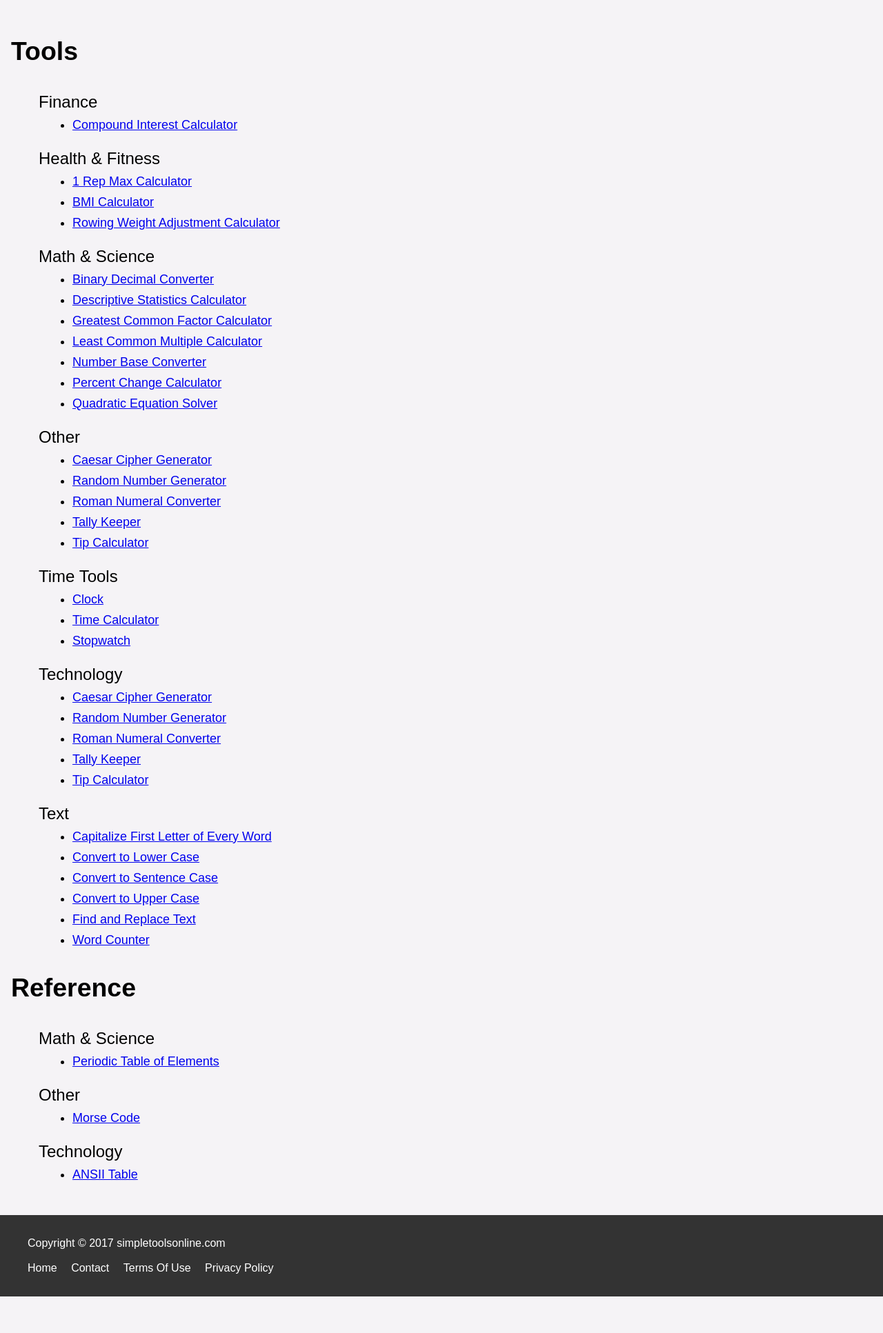
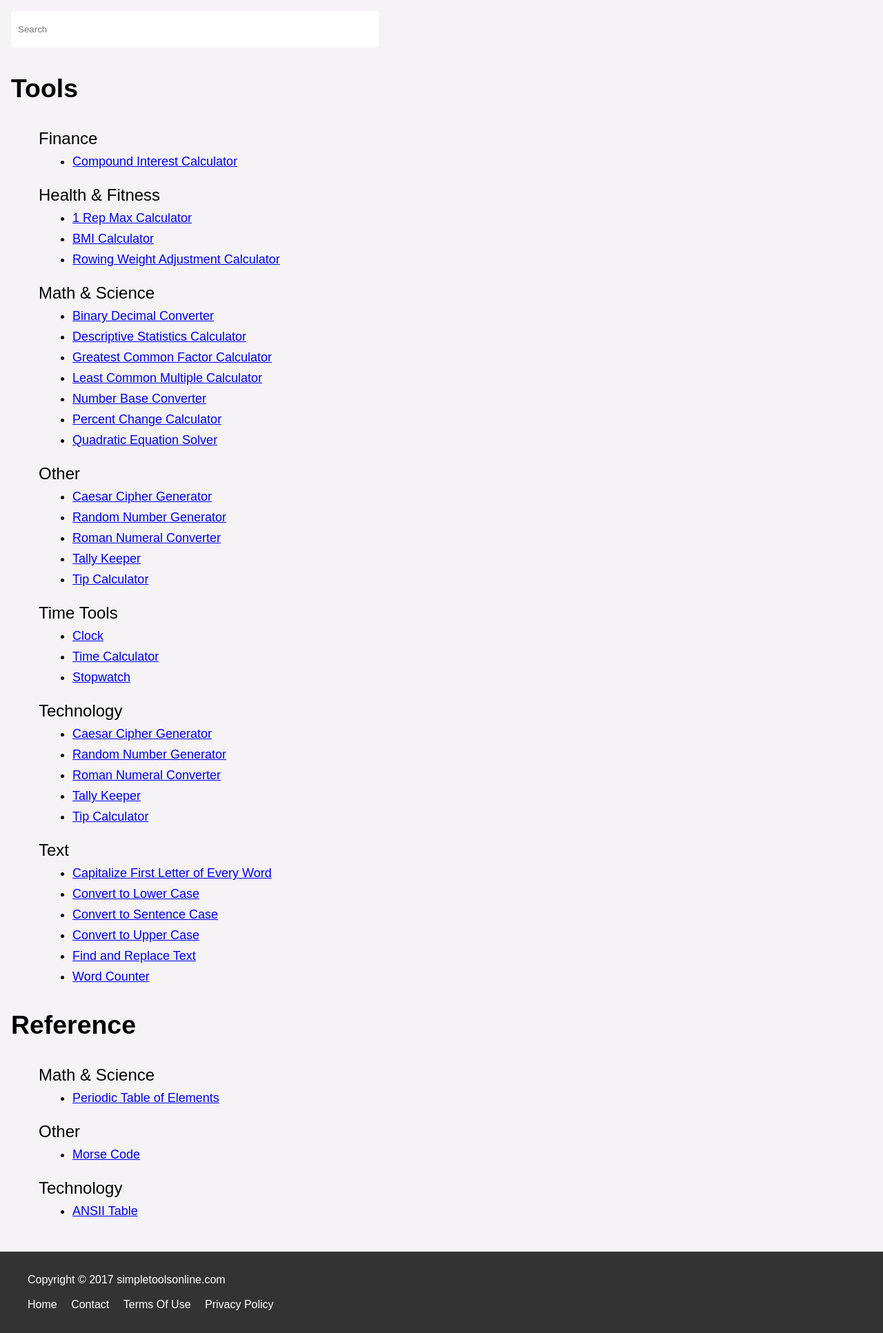
Before and after one commit to PJ-Finlay/Simple-Tools-Online, a PHP site: page / in a window 1280 px wide. Shown: the part 93-2026 px from the top of the page at 69% size. Before the commit the page ends 1973 px from the top, so only its background shows below. Run offline with PHP 8.4, Linux system fonts and the light colour scheme.

Commit message:
Added search feature on home page

```diff
--- a/css/style.css
+++ b/css/style.css
@@ -86,7 +86,7 @@ footer a {
   margin: .5em; }
 
 /* Forms */
-input[type="text"], input[type="number"], textarea {
+input[type="text"], input[type="number"], input[type="search"], textarea {
   height: 2em;
   padding: .3em;
   border-radius: .3em;
@@ -156,6 +156,12 @@ th {
   width: 100%;
   height: 100%; }
 
+#mainSearch {
+  height: 4em;
+  width: 40em;
+  padding: .75em;
+  max-width: 95%; }
+
 /*Mobile Styles*/
 @media only screen and (max-width: 500px) {
   .tool {
--- a/css/style.scss
+++ b/css/style.scss
@@ -132,7 +132,7 @@ $toolSubSectionBorderRadius: 5px;
 
 
 /* Forms */
-input[type="text"],input[type="number"],textarea {
+input[type="text"],input[type="number"],input[type="search"],textarea {
     height: 2em;
     padding: .3em;
     border-radius: .3em;
@@ -220,6 +220,13 @@ th{
     height: 100%;
 }
 
+#mainSearch{
+    height: 4em;
+    width: 40em;
+    padding: .75em;
+    max-width: 95%;
+}
+
 
 /*Mobile Styles*/
 @media only screen and (max-width: 500px) {
--- a/index.php
+++ b/index.php
@@ -1,16 +1,19 @@
 <?php include('php/header.php');?>
 <article>
-    <section>
+    <section id="mainSearchSection">
+        <input id="mainSearch" type="search" placeholder="Search"></input>
+    </section>
+    <section class="linksSection">
         <h1>Tools</h1>
         <ul class="linksList">
             <li>
-                Finance
+                <span>Finance</span>
                 <ul>
                     <li><a href="tools/compound-interest-calculator">Compound Interest Calculator</a></li>
                 </ul>
             </li>
             <li>
-                Health & Fitness
+                <span>Health & Fitness</span>
                 <ul>
                     <li><a href="tools/1-rep-max-calculator">1 Rep Max Calculator</a></li>
                     <li><a href="tools/bmi-calculator">BMI Calculator</a></li>
@@ -18,7 +21,7 @@
                 </ul>
             </li>
             <li>
-                Math & Science
+                <span>Math & Science</span>
                 <ul>
                     <li><a href="tools/binary-decimal-converter">Binary Decimal Converter</a></li>
                     <li><a href="tools/descriptive-statistics-calculator">Descriptive Statistics Calculator</a></li>
@@ -27,10 +30,10 @@
                     <li><a href="tools/number-base-converter">Number Base Converter</a></li>
                     <li><a href="tools/percent-change-calculator">Percent Change Calculator</a></li>
                     <li><a href="tools/quadratic-equation-solver">Quadratic Equation Solver</a></li>
-                </ul>
+                <span></ul>
             </li>
             <li>
-                Other
+                <span>Other</span>
                 <ul>
                     <li><a href="tools/caesar-cipher-generator">Caesar Cipher Generator</a></li>
                     <li><a href="tools/random-number-generator">Random Number Generator</a></li>
@@ -40,7 +43,7 @@
                 </ul>
             </li>
             <li>
-                Time Tools
+                <span>Time Tools</span>
                 <ul>
                     <!--<li><a href="tools/age-calculator">Age Calculator</a></li>-->
                     <li><a href="tools/clock">Clock</a></li>
@@ -49,7 +52,7 @@
                 </ul>
             </li>
             <li>
-                Technology
+                <span>Technology</span>
                 <ul>
                     <li><a href="tools/caesar-cipher-generator">Caesar Cipher Generator</a></li>
                     <li><a href="tools/random-number-generator">Random Number Generator</a></li>
@@ -59,7 +62,7 @@
                 </ul>
             </li>
             <li>
-                Text
+                <span>Text</span>
                 <ul>
                     <li><a href="tools/capitalize-first-letter-of-every-word">Capitalize First Letter of Every Word</a></li>
                     <li><a href="tools/convert-to-lower-case">Convert to Lower Case</a></li>
@@ -71,23 +74,23 @@
             </li>
         </ul>
     </section>
-    <section>
+    <section class="linksSection">
         <h1>Reference</h1>
         <ul class="linksList">
             <li>
-                Math & Science
+                <span>Math & Science</span>
                 <ul>
                     <li><a href="reference/periodic-table-of-elements">Periodic Table of Elements</a></li>
                 </ul>
             </li>
             <li>
-                Other
+                <span>Other</span>
                 <ul>
                     <li><a href="reference/morse-code">Morse Code</a></li>
                 </ul>
             </li>
             <li>
-                Technology
+                <span>Technology</span>
                 <ul>
                     <li><a href="reference/ansii-table">ANSII Table</a></li>
                 </ul>
@@ -109,5 +112,26 @@
         margin: .5em;
     }
     </style>
+    <script>
+    //Handle search
+    var search = $("#mainSearch");
+    search.on('keydown change input',function(){
+        var links = $(".linksList > li > ul > li");
+        var titles = $(".linksList > li > span,.linksSection > h1");
+        titles.show();
+        links.show();
+        if(search.val().length > 0){
+            titles.hide();
+            links.each(function(){
+                var title = $(this).text().toLowerCase();
+                var searchKey = search.val().toLowerCase();
+                if(!title.includes(searchKey)){
+                    $(this).hide();
+                }
+            })
+        }
+    });
+
+    </script>
 </article>
 <?php include('php/footer.php');?>
--- a/todo.txt
+++ b/todo.txt
@@ -19,6 +19,7 @@
 -Add to privacy policy (Like this http://www.thecollegefix.com/privacy-policy/)
 -Also style inputs that default to text
 -Add all functions to descriptive statistics keywords
+-Better searching (using keywords and fuzzy)
 -Resistor Color Code
 
 
```
Also changed, not shown: 1 other file.
